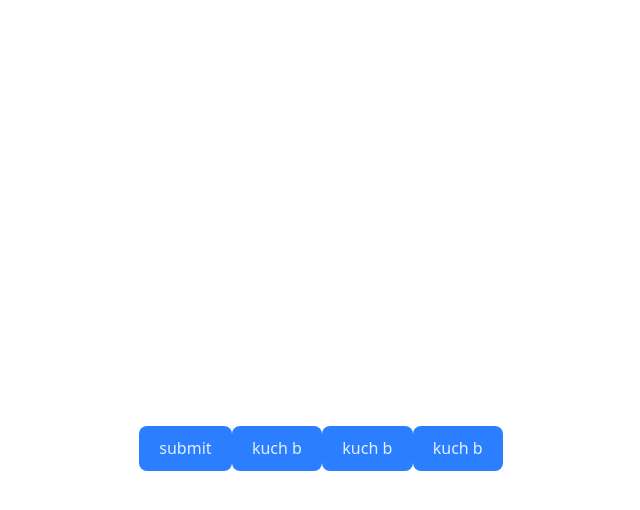
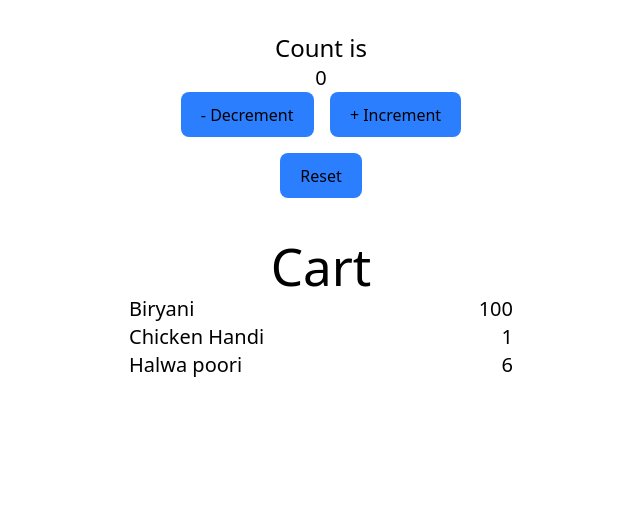
Before and after one commit to riyanj220/React-JS-Course, a React (Vite) app: page / in a window 1280 px wide. Shown: the top 510 px of the page, without its empty margins (319-959 px from the left). Built offline with nearby package versions, Linux system fonts and the light colour scheme.

Commit message:
Learning about Props , useEffect and useState in Counter, Cart and MenuItem components

```diff
--- a/src/App.css
+++ b/src/App.css
@@ -1,5 +1,5 @@
 #root {
-  max-width: 1280px;
+  max-width: 960px;
   margin: 0 auto;
   padding: 2rem;
   text-align: center;
--- a/src/App.tsx
+++ b/src/App.tsx
@@ -1,17 +1,15 @@
 
 import './App.css'
-import Button from './components/Button'
+import Cart from './components/Cart'
+import Counter from './components/Counter'
 function App() {
 
 
   return (
     <>
-      <h1 className='mb-4'>Hi There !</h1>
-      <p>Riyan Jamil</p>
-      <Button></Button>
-      <Button text='kuch b '></Button>
-      <Button text='kuch b '></Button>
-      <Button text='kuch b '></Button>
+      <Counter/>
+      <Cart/>
+
     </>
   )
 }
--- a/src/components/Button.tsx
+++ /dev/null
@@ -1,10 +0,0 @@
-
-const Button = ({text = "submit"}) => {
-    return (
-        <>
-            <button className="bg-blue-500">{text}</button>
-        </>
-    );
-}
-
-export default Button
--- /dev/null
+++ b/src/components/Cart.tsx
@@ -0,0 +1,48 @@
+import { useEffect, useState } from "react";
+import MenuItem from "./MenuItem";
+
+const Cart = () =>{
+
+    const [firstItem, setFirstItem] = useState(
+        {
+            name: 'Biryani',
+            quantity: 2
+        }
+    );
+
+    useEffect(() => {
+        setTimeout(() => {
+            setFirstItem(item => {
+                return {
+                    ...item,
+                    quantity: 100
+                }
+            })
+        },3000);
+    });
+
+
+    return(
+        <>
+            <section className="max-w-sm mx-auto">
+                <h1>Cart</h1>
+
+                <ul>
+                    <MenuItem item={firstItem}/>
+
+                    <MenuItem item={{
+                        name: 'Chicken Handi',
+                        quantity: 1
+                    }}/>
+
+                    <MenuItem item={{
+                        name: 'Halwa poori',
+                        quantity: 6
+                    }}/>
+                </ul>
+            </section>
+        </>
+    );
+}
+
+export default Cart;
--- /dev/null
+++ b/src/components/Counter.tsx
@@ -0,0 +1,43 @@
+import { useState } from "react";
+
+
+
+const Counter = () => {
+
+
+    const [counterValue , setCounterValue] = useState(0);
+
+
+    const increment = () => {
+        setCounterValue(counterValue+1);
+    }
+
+    const decrement = () => {
+        setCounterValue(counterValue-1);
+    }
+
+    const reset = () => {
+        setCounterValue(0);
+    }
+
+    return (
+    <>
+        <section className="mb-10 flex flex-col">
+            <h2 className="text-2xl">Count is</h2>
+            <p className="text-xl">{counterValue}</p>
+            <div className="flex gap-4 mb-4 justify-center">
+                <button onClick={decrement} className="bg-blue-500 text-black border">- Decrement</button>
+                <button onClick={increment} className="bg-blue-500 text-black border">+ Increment</button>
+            </div>
+
+            <div className="flex justify-center">
+                <button onClick={reset} className="bg-blue-500 text-black border"> Reset</button>
+            </div>
+
+        </section>
+    </>
+
+    )
+}
+
+export default Counter
--- /dev/null
+++ b/src/components/MenuItem.tsx
@@ -0,0 +1,24 @@
+
+type Props = {
+    item: {
+        name: string;
+        quantity: number;
+    }
+}
+
+const MenuItem = (props: Props) =>{
+
+
+    return(
+        <>
+
+            <li className="flex gap-4 text-xl justify-between">
+                <h2>{props.item.name}</h2>
+                <span>{props.item.quantity}</span>
+            </li>
+
+        </>
+    );
+}
+
+export default MenuItem;
--- a/src/index.css
+++ b/src/index.css
@@ -6,7 +6,7 @@
   font-weight: 400;
 
   /* color-scheme: light dark; */
-  color: rgba(255, 255, 255, 0.87);
+  /* color: rgba(255, 255, 255, 0.87); */
   /* background-color: #242424; */
 
   font-synthesis: none;
@@ -26,8 +26,6 @@ a:hover {
 
 body {
   margin: 0;
-  display: flex;
-  place-items: center;
   min-width: 320px;
   min-height: 100vh;
 }
```
